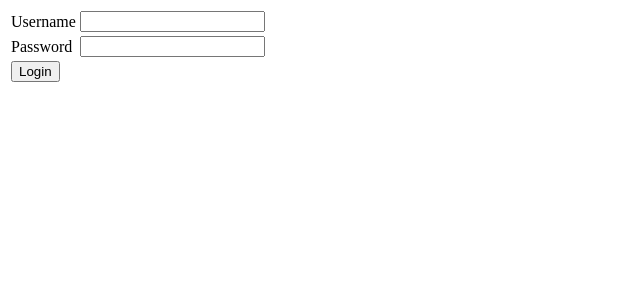
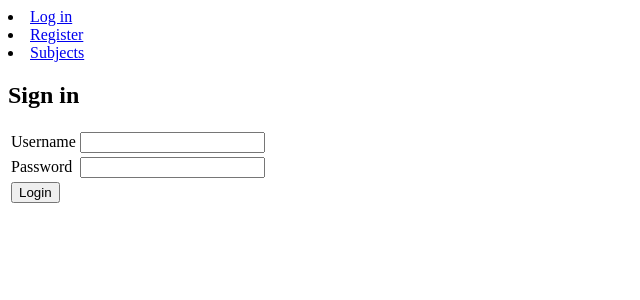
Before and after one commit to magael/tenttibot, a Flask app: page /auth/login in a window 1280 px wide. Shown: the top 300 px of the page, without its empty margins (0-640 px from the left). Run offline with Flask 2, Linux system fonts and the light colour scheme.

Commit message:
linkki takaisin auth-lomakkeista

```diff
--- a/application/templates/auth/loginform.html
+++ b/application/templates/auth/loginform.html
@@ -1,6 +1,11 @@
-
-{% block body %}
+{% extends "layout.html" %} {% block body %}
+<li>
+  <a href="{{ url_for('index') }}">Subjects</a>
+</li>
 {{ error }}
+<h2>
+  Sign in
+</h2>
 <form method="POST" action="{{ url_for('auth_login') }}">
   <table>
     <tr>
--- a/application/templates/auth/register.html
+++ b/application/templates/auth/register.html
@@ -1,4 +1,7 @@
 {% extends "layout.html" %} {% block body %}
+<li>
+    <a href="{{ url_for('index') }}">Subjects</a>
+</li>
 <h2>
     Register
 </h2>
@@ -53,7 +56,6 @@
             <td colspan="3">
                 <input type="submit" value="Create user" />
             </td>
-            <!--TODO: back-link-->
         </tr>
     </table>
 </form>
--- a/application/templates/layout.html
+++ b/application/templates/layout.html
@@ -13,7 +13,6 @@
     <a href="{{ url_for('auth_logout') }}">Log out</a>
   </p>
   {% else %}
-  <!--TODO: register-->
   <li>
     <a href="{{ url_for('auth_login') }}">Log in</a>
   </li>
```
